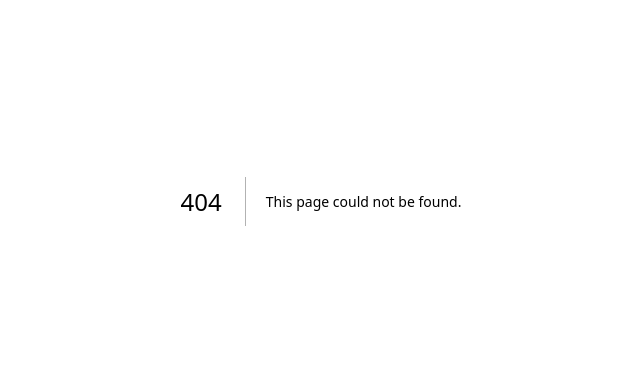
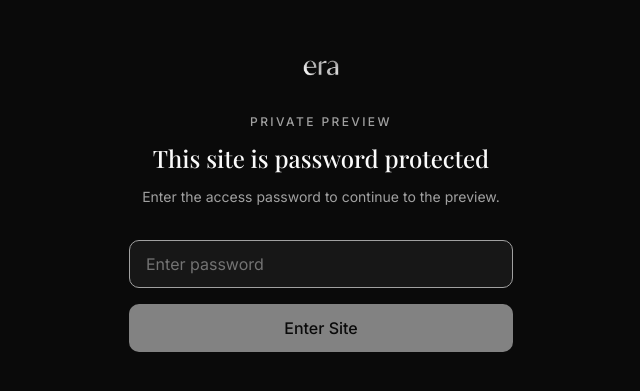
Before and after one commit to wagmiprint/skin-hair-analyzer, a Next.js app: page /gate in a window 1280 px wide. Before the commit this address had no page. Shown: the part 199-590 px from the top of the page, without its empty margins (319-959 px from the left). Built offline with nearby package versions, Linux system fonts and the light colour scheme; a web font is replaced by a local one.

Commit message:
feat: implement password-protected site access with API and middleware

```diff
--- /dev/null
+++ b/app/api/gate/route.ts
@@ -0,0 +1,32 @@
+import { NextResponse } from "next/server"
+
+const THIRTY_DAYS_IN_SECONDS = 60 * 60 * 24 * 30
+
+export async function POST(request: Request) {
+  let password: unknown
+
+  try {
+    const body = await request.json()
+    password = body?.password
+  } catch {
+    return NextResponse.json({ ok: false }, { status: 401 })
+  }
+
+  const expectedPassword = process.env.SITE_PASSWORD
+  const accessToken = process.env.SITE_ACCESS_TOKEN
+
+  if (!expectedPassword || !accessToken || password !== expectedPassword) {
+    return NextResponse.json({ ok: false }, { status: 401 })
+  }
+
+  const response = NextResponse.json({ ok: true })
+  response.cookies.set("eradna_access", accessToken, {
+    httpOnly: true,
+    secure: true,
+    sameSite: "lax",
+    path: "/",
+    maxAge: THIRTY_DAYS_IN_SECONDS,
+  })
+
+  return response
+}
--- /dev/null
+++ b/app/gate/page.tsx
@@ -0,0 +1,106 @@
+"use client"
+
+import type React from "react"
+import { Suspense, useState } from "react"
+import { useRouter, useSearchParams } from "next/navigation"
+import Image from "next/image"
+
+function GateForm() {
+  const router = useRouter()
+  const searchParams = useSearchParams()
+  const from = searchParams.get("from") || "/"
+
+  const [password, setPassword] = useState("")
+  const [error, setError] = useState("")
+  const [loading, setLoading] = useState(false)
+
+  async function handleSubmit(e: React.FormEvent) {
+    e.preventDefault()
+    setError("")
+    setLoading(true)
+
+    try {
+      const res = await fetch("/api/gate", {
+        method: "POST",
+        headers: { "Content-Type": "application/json" },
+        body: JSON.stringify({ password }),
+      })
+
+      if (res.ok) {
+        router.replace(from)
+        router.refresh()
+      } else {
+        setError("Incorrect password")
+        setLoading(false)
+      }
+    } catch {
+      setError("Incorrect password")
+      setLoading(false)
+    }
+  }
+
+  return (
+    <div className="w-full max-w-sm">
+      <div className="flex flex-col items-center text-center">
+        <Image
+          src="/images/era-logo.png"
+          alt="Era"
+          width={120}
+          height={40}
+          priority
+          className="h-8 w-auto invert"
+        />
+        <p className="mt-8 text-xs font-medium uppercase tracking-[0.2em] text-neutral-400">
+          Private Preview
+        </p>
+        <h1 className="mt-3 text-2xl font-serif font-medium text-neutral-50 text-balance">
+          This site is password protected
+        </h1>
+        <p className="mt-3 text-sm leading-relaxed text-neutral-400">
+          Enter the access password to continue to the preview.
+        </p>
+      </div>
+
+      <form onSubmit={handleSubmit} className="mt-8 flex flex-col gap-3">
+        <label htmlFor="password" className="sr-only">
+          Password
+        </label>
+        <input
+          id="password"
+          type="password"
+          autoFocus
+          autoComplete="current-password"
+          value={password}
+          onChange={(e) => setPassword(e.target.value)}
+          placeholder="Enter password"
+          aria-invalid={error ? true : undefined}
+          className="h-12 w-full rounded-lg border border-neutral-700 bg-neutral-900 px-4 text-neutral-50 placeholder:text-neutral-500 outline-none transition-colors focus:border-neutral-400"
+        />
+
+        {error && (
+          <p role="alert" className="text-sm text-red-400">
+            {error}
+          </p>
+        )}
+
+        <button
+          type="submit"
+          disabled={loading || password.length === 0}
+          className="mt-1 h-12 w-full rounded-lg bg-neutral-50 px-4 font-medium text-neutral-950 transition-opacity hover:opacity-90 disabled:cursor-not-allowed disabled:opacity-50"
+        >
+          {loading ? "Verifying..." : "Enter Site"}
+        </button>
+      </form>
+    </div>
+  )
+}
+
+export default function GatePage() {
+  return (
+    <main className="flex min-h-screen items-center justify-center bg-neutral-950 px-6 py-16">
+      <Suspense fallback={null}>
+        <GateForm />
+      </Suspense>
+    </main>
+  )
+}
--- /dev/null
+++ b/middleware.ts
@@ -0,0 +1,25 @@
+import { NextResponse } from "next/server"
+import type { NextRequest } from "next/server"
+
+export function middleware(request: NextRequest) {
+  const { pathname } = request.nextUrl
+
+  const accessCookie = request.cookies.get("eradna_access")?.value
+  const expectedToken = process.env.SITE_ACCESS_TOKEN
+
+  // Allow the request when the access cookie matches the expected token.
+  if (expectedToken && accessCookie === expectedToken) {
+    return NextResponse.next()
+  }
+
+  // Otherwise send the visitor to the gate, preserving where they came from.
+  const gateUrl = new URL("/gate", request.url)
+  gateUrl.searchParams.set("from", pathname + request.nextUrl.search)
+  return NextResponse.redirect(gateUrl)
+}
+
+export const config = {
+  // Run on all routes except Next internals, the favicon, the gate page,
+  // and the gate API endpoint.
+  matcher: ["/((?!_next/|favicon.ico|gate|api/gate).*)"],
+}
```
